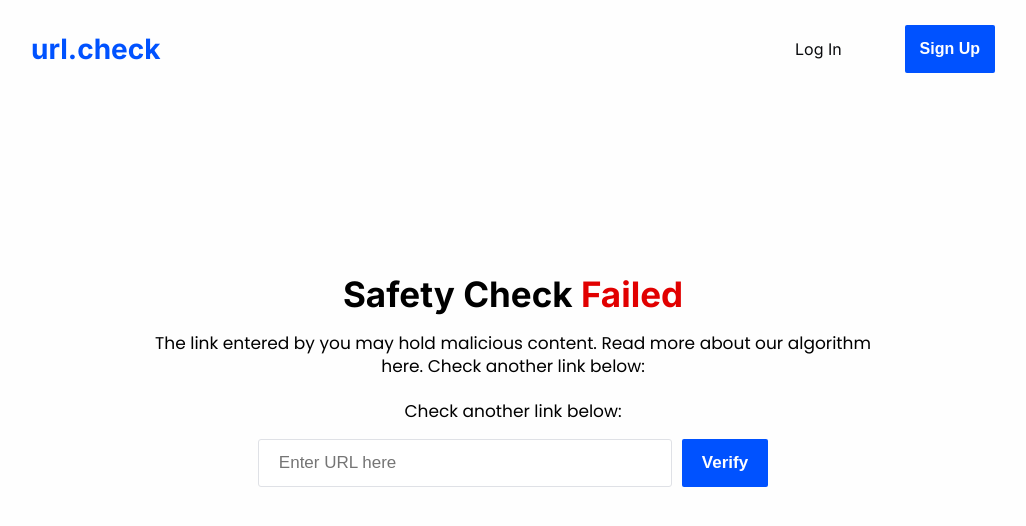
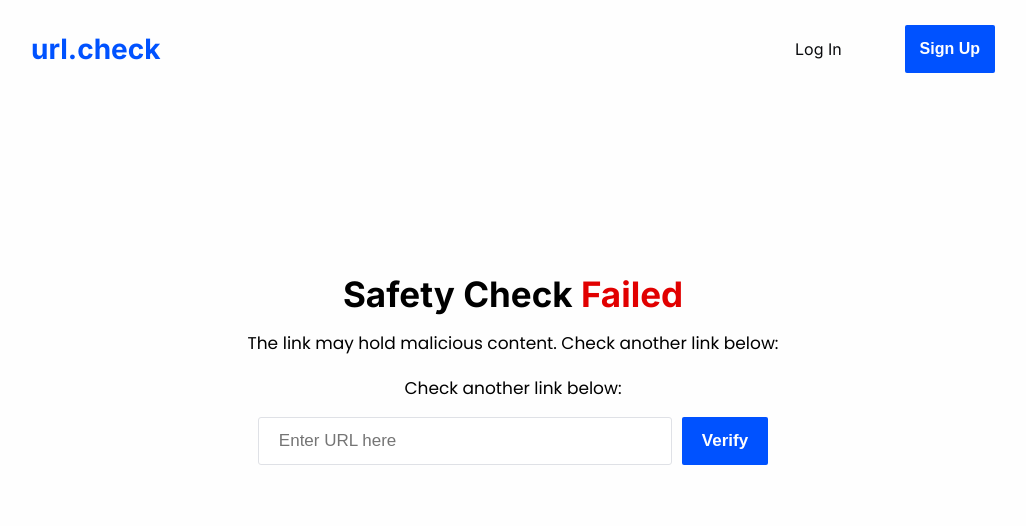
Before and after one commit to upsurge0/url-check-client, a React (Create React App) app: page /result in a window 1280 px wide. Shown: the top 526 px of the page, without its empty margins (127-1153 px from the left). Built offline with nearby package versions, Linux system fonts and the light colour scheme; no server answers.

Commit message:
added error div to result and home page

```diff
--- a/package.json
+++ b/package.json
@@ -37,5 +37,5 @@
             "last 1 safari version"
         ]
     },
-    "proxy": "https://vibrant-jepsen-22b720.netlify.app/"
+    "proxy": "http://localhost:8000/"
 }
--- a/src/pages/home/Home.js
+++ b/src/pages/home/Home.js
@@ -1,4 +1,5 @@
 import axios from "axios";
+import { useState } from "react";
 import { useNavigate } from "react-router-dom";
 import HomeImage from "../../components/homeImage/HomeImage";
 import NavBar from "../../components/navBar/NavBar";
@@ -7,14 +8,24 @@ import "./home.scss";
 export default function Home({ url, setUrl, res, setRes }) {
     document.body.style.overflow = "hidden";
     const navigate = useNavigate();
+    const [errorDiv, setErrorDiv] = useState("");
 
     const checkUrl = async (e) => {
         e.preventDefault();
-        const res1 = await axios.post("/url", {
-            url: url,
-        });
-        setRes(res1.data);
-        navigate("/result");
+        const re =
+            // eslint-disable-next-line
+            /[(http(s)?):\/\/(www\.)?a-zA-Z0-9@:%._\+~#=]{2,256}\.[a-z]{2,6}\b([-a-zA-Z0-9@:%_\+.~#?&//=]*)/gi;
+        if (re.test(url)) {
+            setErrorDiv("");
+            const res1 = await axios.post("/url", {
+                url: url,
+            });
+            setRes(res1.data);
+            setUrl("");
+            navigate("/result");
+        } else {
+            setErrorDiv("Please enter a valid url.");
+        }
     };
 
     return (
@@ -43,9 +54,9 @@ export default function Home({ url, setUrl, res, setRes }) {
                             Verify
                         </button>
                     </form>
+                    <span className="errorDiv">{errorDiv}</span>
                 </div>
                 <div className="separator">
-                    {/* <img src="https://imgur.com/j4UwLrk.png"></img> */}
                     <HomeImage />
                 </div>
             </div>
--- a/src/pages/home/home.scss
+++ b/src/pages/home/home.scss
@@ -6,6 +6,7 @@
     font-weight: bold;
     font-size: 50px;
     line-height: 145%;
+    margin-top: 65px;
     margin-bottom: 10px;
 }
 
--- a/src/pages/results/result.js
+++ b/src/pages/results/result.js
@@ -1,11 +1,31 @@
 import "./result.scss";
 import NavBar from "../../components/navBar/NavBar";
 import { useState } from "react";
+import axios from "axios";
 
 export default function Result({ res }) {
     // eslint-disable-next-line
-    const [result, setResult] = useState(res || false);
+    const [result, setResult] = useState(res || { result: false });
+    const [url, setUrl] = useState("");
+    const [errorDiv, setErrorDiv] = useState("");
     document.body.style.overflow = "auto";
+
+    const checkUrl = async (e) => {
+        e.preventDefault();
+        const re =
+            // eslint-disable-next-line
+            /[(http(s)?):\/\/(www\.)?a-zA-Z0-9@:%._\+~#=]{2,256}\.[a-z]{2,6}\b([-a-zA-Z0-9@:%_\+.~#?&//=]*)/gi;
+        if (re.test(url)) {
+            setErrorDiv("");
+            const res1 = await axios.post("/url", {
+                url: url,
+            });
+            setResult(res1.data);
+            setUrl("");
+        } else {
+            setErrorDiv("Please enter a valid url.");
+        }
+    };
 
     const Passed = () => {
         return (
@@ -14,8 +34,11 @@ export default function Result({ res }) {
                     Safety Check <span className="Passed">Passed</span>
                 </h1>
                 <p className="contextResult">
-                    The link entered by you doesn’t hold any malicious content.
-                    Read more about our algorithm here.
+                    The link{" "}
+                    <a className="" href={result.url} target="_">
+                        {result.url}
+                    </a>{" "}
+                    doesn’t hold any malicious content.
                     <br></br>
                     <br></br>
                     Check another link below:
@@ -31,8 +54,11 @@ export default function Result({ res }) {
                     Safety Check <span className="Failed">Failed</span>
                 </h1>
                 <p className="contextResult">
-                    The link entered by you may hold malicious content. Read
-                    more about our algorithm here. Check another link below:
+                    The link{" "}
+                    <a className="" href={result.url} target="_">
+                        {result.url}
+                    </a>{" "}
+                    may hold malicious content. Check another link below:
                     <br></br>
                     <br></br>
                     Check another link below:
@@ -44,20 +70,23 @@ export default function Result({ res }) {
         <>
             <NavBar />
             <div className="resultArea">
-                {result === false ? <Failed /> : <Passed />}
+                {result.result === false ? <Failed /> : <Passed />}
                 <div className="urlInput">
-                    <div className="inputContainerResult">
+                    <form className="inputContainerResult" onSubmit={checkUrl}>
                         <input
                             id="url"
                             type="text"
+                            value={url}
+                            onChange={(e) => setUrl(e.target.value)}
                             placeholder="Enter URL here"
                             required
                         />
                         <button className="button" type="submit">
                             Verify
                         </button>
-                    </div>
+                    </form>
                 </div>
+                <span className="errorDiv">{errorDiv}</span>
             </div>
         </>
     );
```
